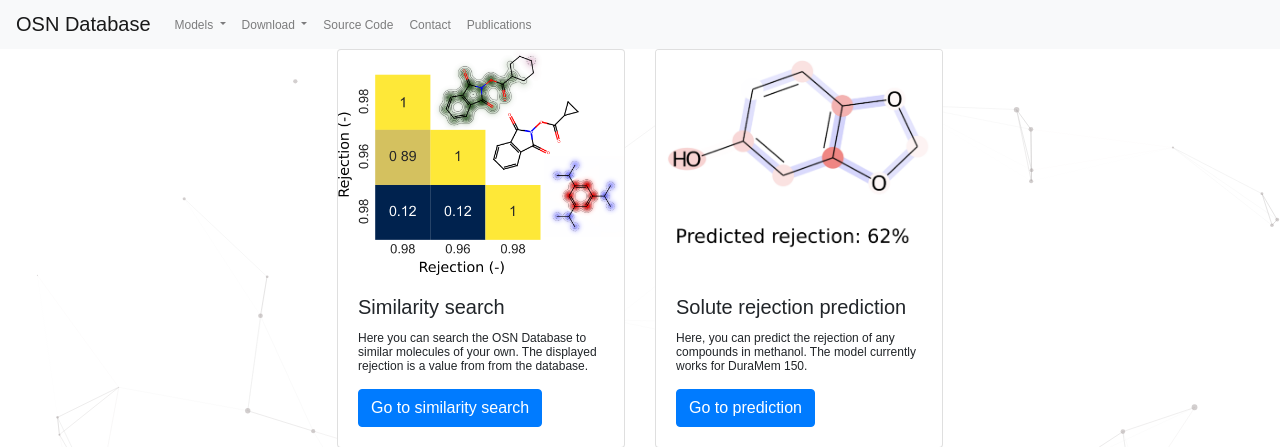
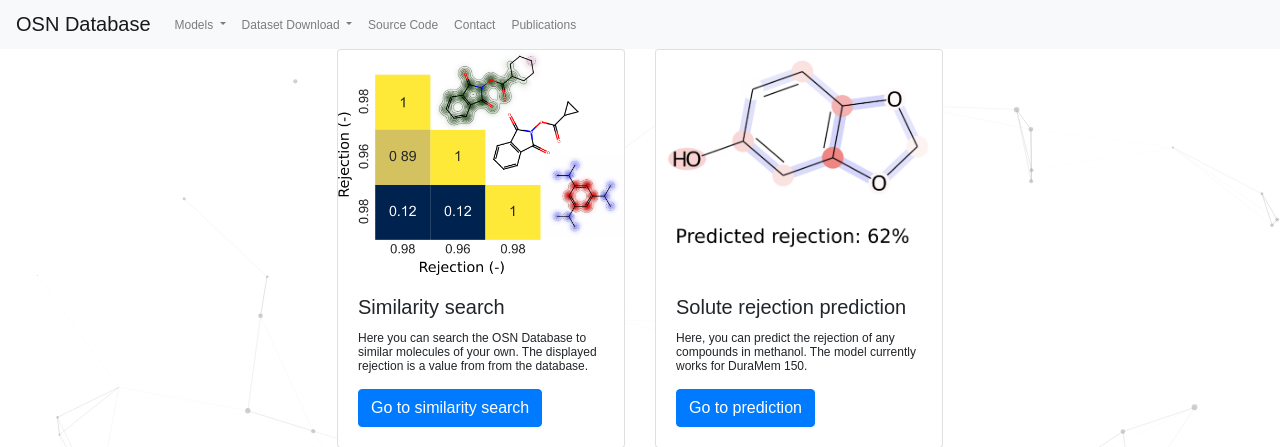
Before and after one commit to ignaczgerg/osn-database, a Flask app: page / in a window 1280 px wide. Shown: the top 447 px of the page. Run offline with Flask 2, Linux system fonts and the light colour scheme; some libraries are stand-ins or nearby versions.

Commit message:
website collapse bugfix

```diff
--- a/templates/base.html
+++ b/templates/base.html
@@ -31,15 +31,15 @@
 
                 <li class="nav-item dropdown">
                     <a class="nav-link dropdown-toggle" href="#" id="navbarDropdown" role="button" data-toggle="dropdown" aria-haspopup="true" aria-expanded="false">
-                      Download
+                      Dataset Download
                     </a>
                     <div class="dropdown-menu" aria-labelledby="navbarDropdown">
-                      <a class="dropdown-item" href="https://github.com/ignaczgerg/osn-database/raw/main/data/osndatabase.xlsx">osndatabase.xlsx</a>
-                      <!-- Buffer for future dropdown download bars.
-                        <a class="dropdown-item" href="#">Another action</a>
-                      <div class="dropdown-divider"></div>
-                      <a class="dropdown-item" href="#">Something else here</a>
-                      -->
+                      <a class="dropdown-item" href="https://github.com/ignaczgerg/osn-database/raw/main/data/osndatabase.xlsx">Version 2010-09-02</a>
+
+                      <a class="dropdown-item" href="https://github.com/ignaczgerg/osn-database/raw/main/data/osndatabase_20211008.xlsx">Version 2010-10-08</a>
+                      <!-- <div class="dropdown-divider"></div>
+                      <a class="dropdown-item" href="#">Something else here</a> -->
+
                     </div>
                   </li>
                 <li class="nav-item">
```
Also changed, not shown: static/dataset_image.png.
